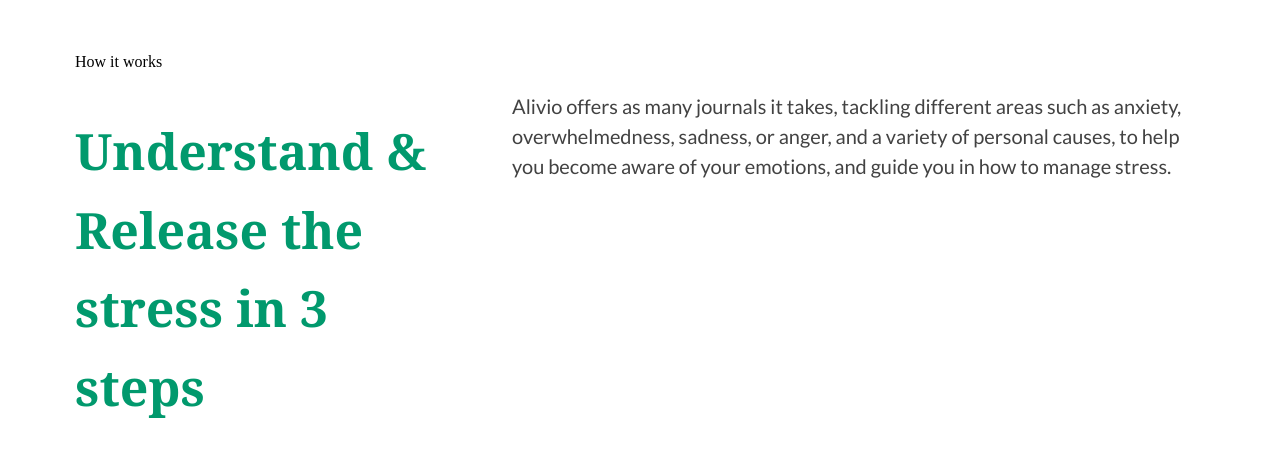
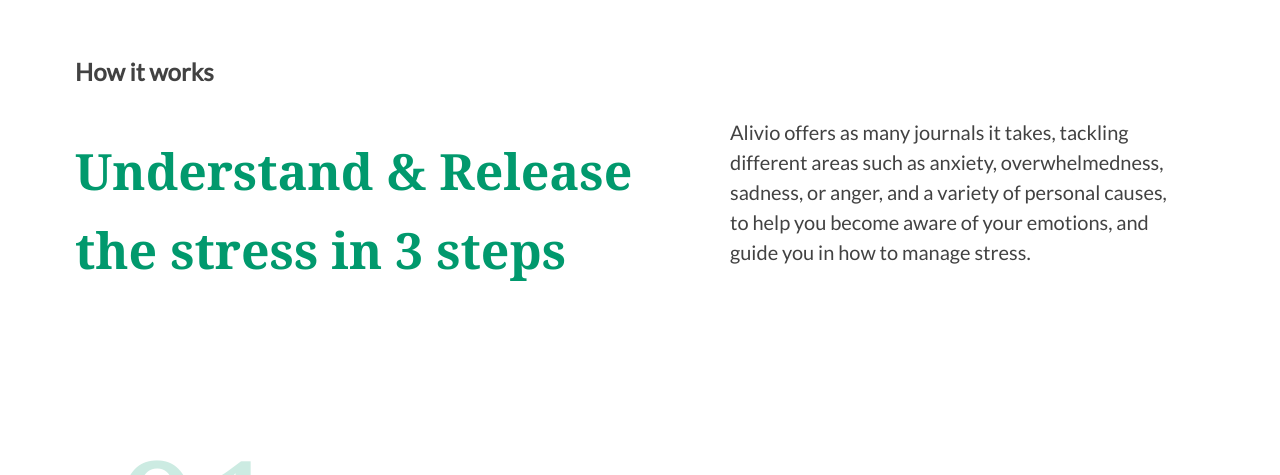
Before and after one commit to Bazhakk/Alivio, a plain HTML site: page index.html in a window 1280 px wide. Shown: the part 1200-1675 px from the top of the page. Drawn offline with Linux system fonts and the light colour scheme; files whose address does not match are found by name.

Commit message:
edited styles

```diff
--- a/index.html
+++ b/index.html
@@ -58,15 +58,9 @@
     <!--STAGES-->
     <section class="stages">
         <div class="stages__container container">
-            <span class="stages__text">How it works</span>
-
-            <!-- <div class="stages__box">
-                    <h2 class="stages__title">Understand & Release the stress in 3 steps</h2>
-                    <p class="stages__subtitle">Alivio offers as many journals it takes, tackling different areas such as anxiety, overwhelmedness, sadness, or anger, and a variety of personal causes, to help you become aware of your emotions, and guide you in how to manage stress.</p>
-            </div> -->
-
             <div class="stages__box">
                 <div class="stages__left">
+                    <span class="stages__text">How it works</span>
                     <h2 class="stages__title">Understand & Release the stress in 3 steps</h2>
                 </div>
 
@@ -112,7 +106,7 @@
 
     <section class="story">
         <div class="story__container container">
-            <div class="story__box">
+            <!-- <div class="story__box"> -->
                 <div class="story__left">
                     <h2 class="story__title">Let's hear about Kayla's success story</h2>
                     <p class="story__text">See how well Alivio works in a real customer’s life. </p>
@@ -136,7 +130,7 @@
                         </defs>
                     </svg>
                 </div>
-            </div>
+            <!-- </div> -->
         </div>
     </section>
 
--- a/scss/sections/stages.scss
+++ b/scss/sections/stages.scss
@@ -2,43 +2,40 @@
 @import "../base/variables";
 
 .stages {
-
-    &__container {
-        margin: 170px auto 40px;
-    }
+    margin: 170px auto 40px;
 
     &__box {
         display: flex;
-        justify-content: space-between;
+        align-items: center;
+        padding-bottom: 52px;
         gap: 70px;
     }
 
-    // &__text {
-    //     padding-bottom: 35px;
-    //     font-family: 'Lato';
-    //     font-weight: 600;
-    //     font-size: 24px;
-    //     line-height: 157%;
-    //     color: $text-color;
-    // }
+    &__left {
+        width: 60%;
+        max-width: 585px;
+    }
 
-    // &__left {
-    //     max-width: 585px;
-    //     padding-top: 0;
-    //     // margin-bottom: 52px;
-    // }
-
-    // &__right {
-    //     max-width: 670x;
-    //     // margin-bottom: 23px;
-    // }
+    &__text {
+        font-family: 'Lato';
+        font-weight: 600;
+        font-size: 24px;
+        line-height: 157%;
+        color: $text-color;
+    }
 
     &__title {
+        max-width: 585px;
         font-family: 'Georgia';
         font-weight: 700;
         font-size: 50px;
         line-height: 157%;
         color: $green-color;
+    }
+
+    &__right {
+        width: 40%;
+        max-width: 670x;
     }
 
     &__subtitle {
@@ -54,8 +51,8 @@
         display: flex;
         justify-content: space-between;
         gap: 50px;
-        padding: 0;
-        margin: 0;
+        // padding: 0;
+        // margin: 0;
 
         &__item {
             max-width: 390px;
@@ -107,18 +104,5 @@
             line-height: 150%;
             color: $text-color;
         }
-
-        // &__img {
-
-        //     &_1 {
-        //         padding-top: 60px;
-        //     }
-
-        //     &_2,
-        //     &_3 {
-        //         padding-top: 50px;
-        //     }
-        // }
-
     }
 }
```
Also changed, not shown: css/pages/home.css, css/sections/stages.css, 2 other files.
